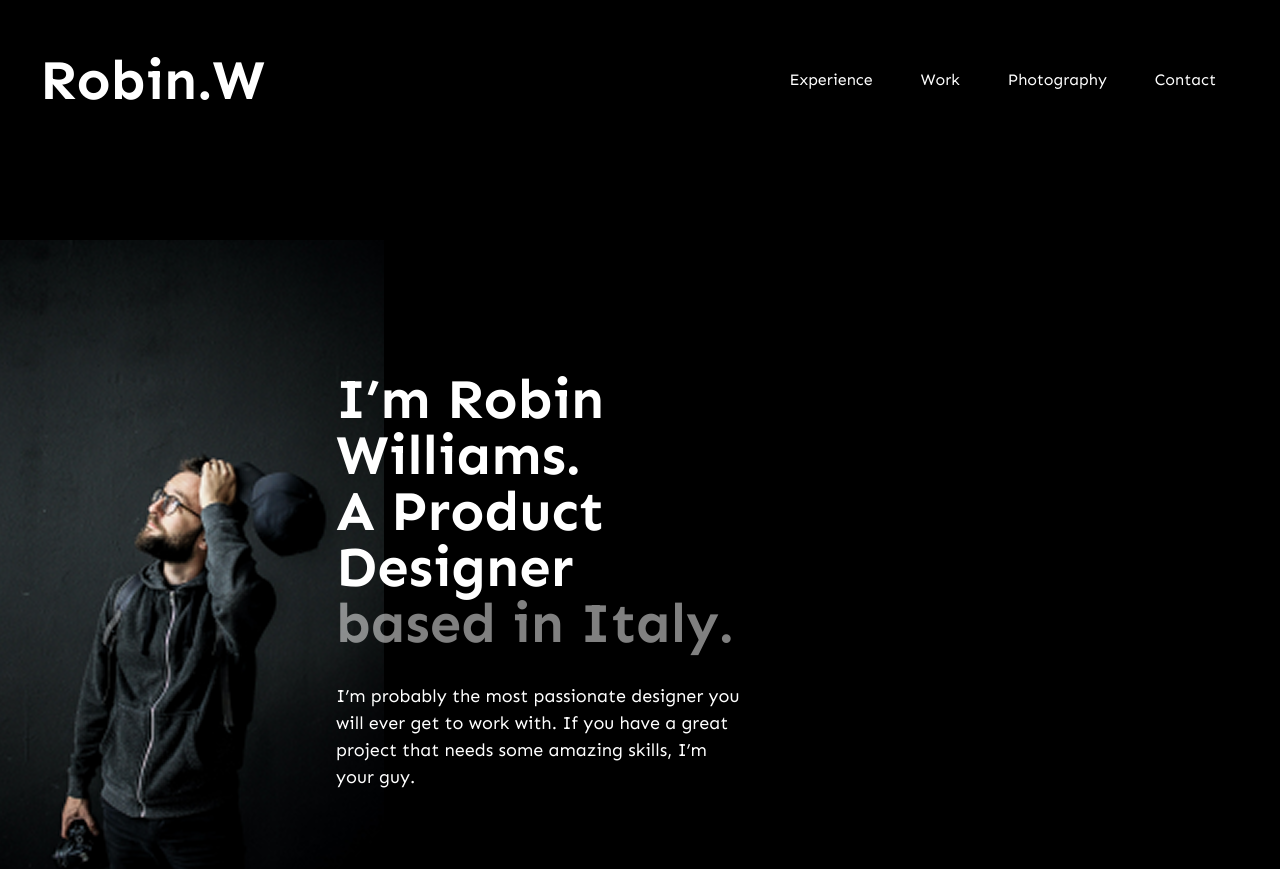
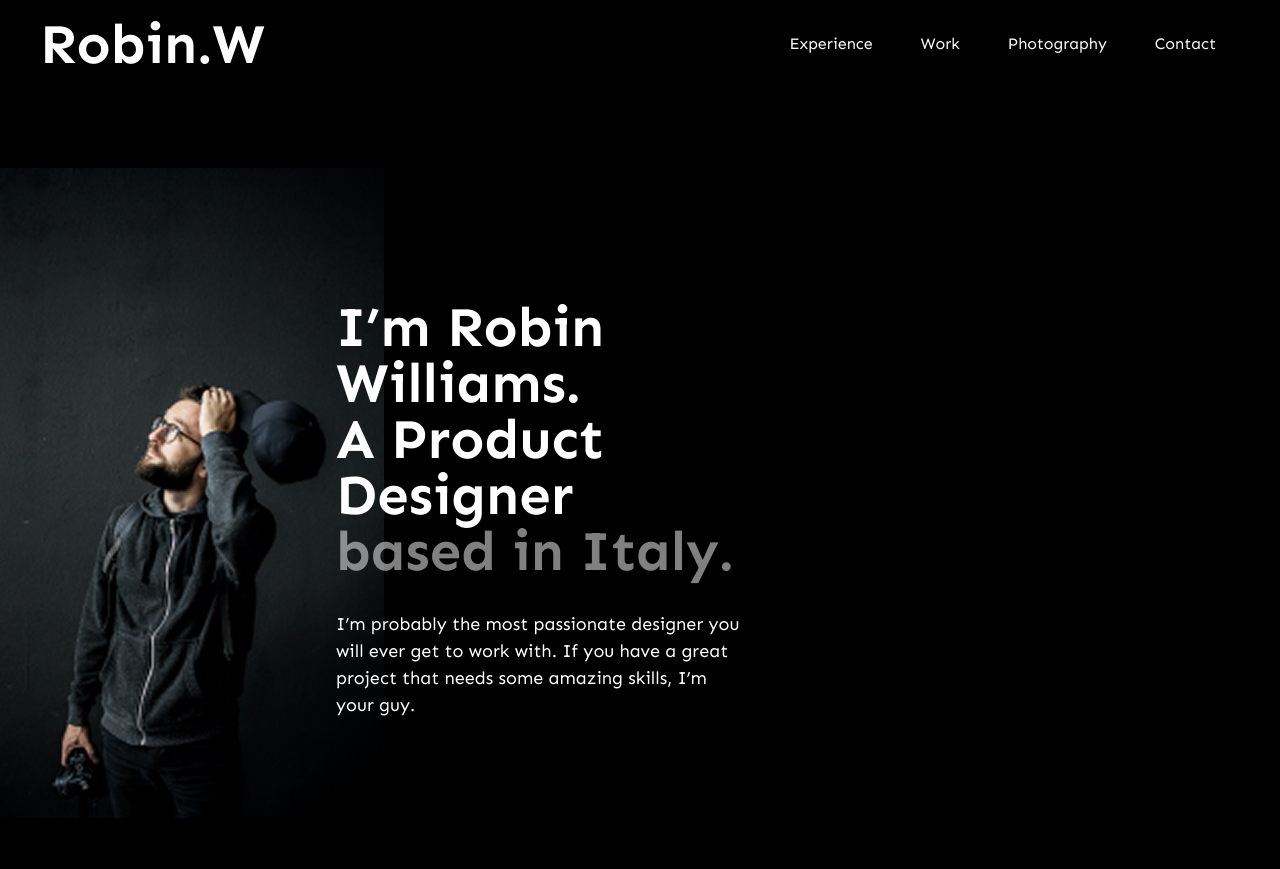
Before and after one commit to Kaliuzhnyi-Nazariy/RobinW, a Next.js app: page / in a window 1280 px wide. Shown: the top 869 px of the page. Built offline with nearby package versions, Linux system fonts and the light colour scheme.

Commit message:
corrected header

```diff
--- a/components/Header/Header.tsx
+++ b/components/Header/Header.tsx
@@ -4,7 +4,10 @@ import Section from "../helper/Section";
 
 const Header = () => {
   return (
-    <Section extraStyles="w-full h-[72px] bg-transparent flex justify-between items-center min-md:h-[88px] ">
+    <Section
+      extraStyles="w-full h-[72px] bg-transparent flex justify-between items-center min-md:h-[88px] "
+      changedYPadding="p-0"
+    >
       <h1>Robin.W</h1>
       <div className="w-6 h-6 bg-white hidden max-md:block"></div>
       <nav className="hidden min-md:block">
```
